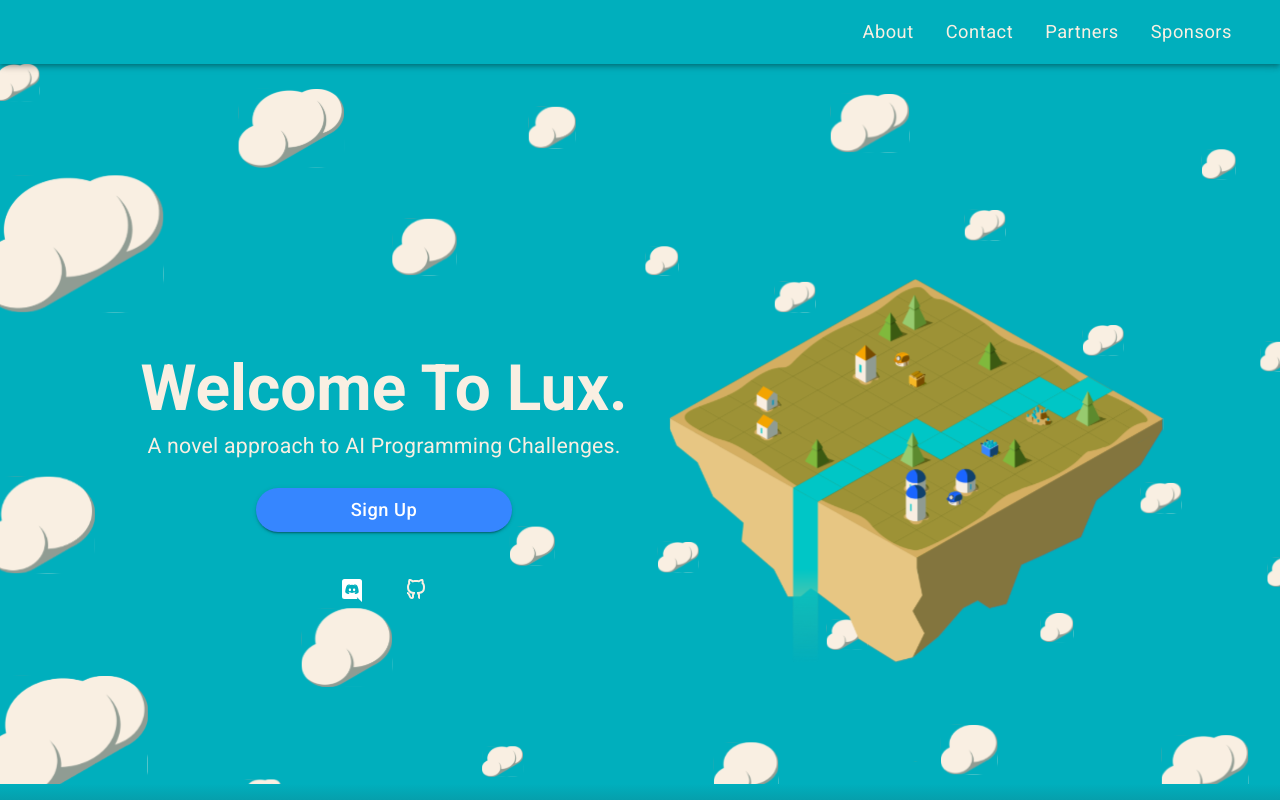
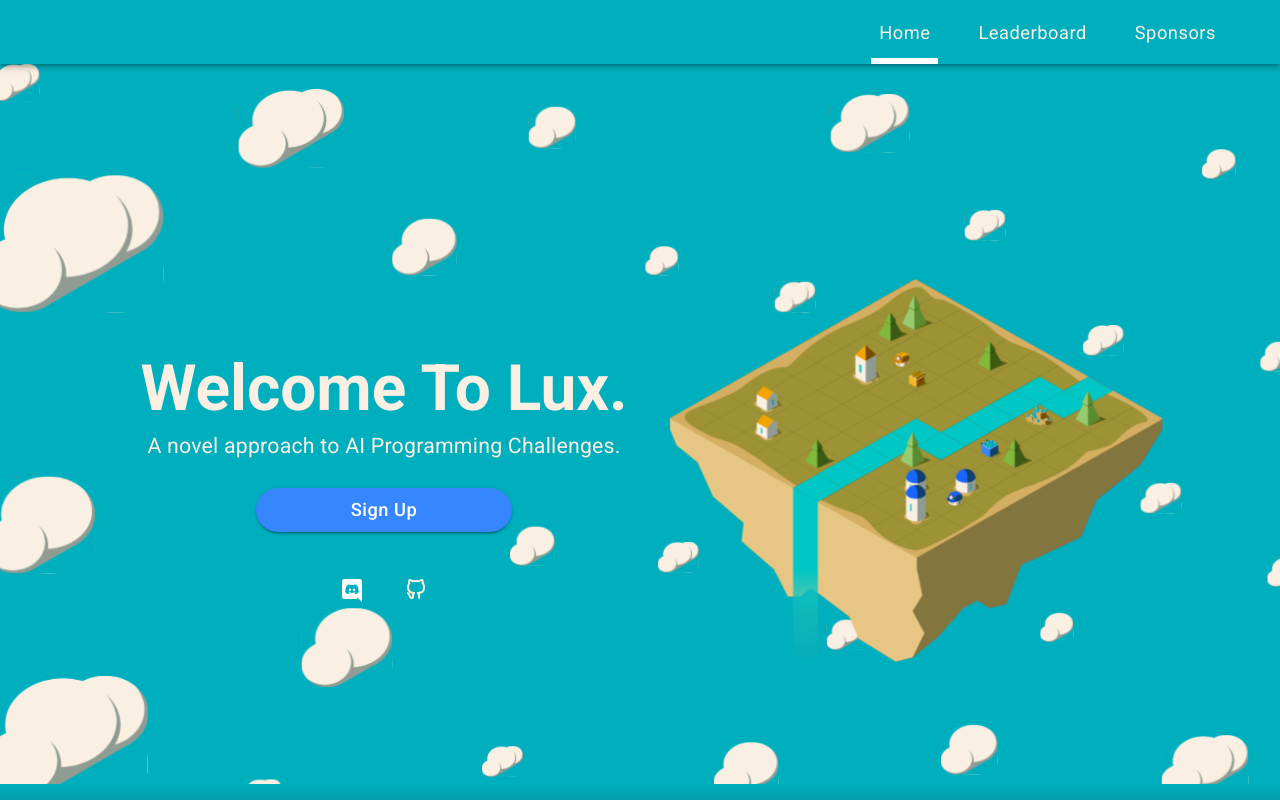
Before and after one commit to Lux-AI-Challenge/static-site, a React (Create React App) app: page / in a window 1280 px wide. Shown: the top 800 px of the page. Built offline with nearby package versions, Linux system fonts and the light colour scheme.

Commit message:
design update

```diff
--- a/src/components/Header/index.css
+++ b/src/components/Header/index.css
@@ -2,9 +2,24 @@
   z-index: 10;
   position: relative;
 }
-.Header .header-tabs button {
-  margin-right: 1rem;
+.Header .header-tabs {
+  /* position: absolute; */
 }
 .Header .spacer {
   flex-grow: 1;
 }
+
+.Header .burger-menu-svg {
+  height: 2rem;
+}
+.Header .mobile-menu-btn {
+  margin-left: 0.25rem;
+  margin-top: 2px;
+}
+#mobile-menu {
+  margin-top: -4px;
+  margin-left: -4px;
+}
+#mobile-menu .MuiPaper-root {
+  background-color: #00afbd;
+}
--- a/src/components/Header/index.tsx
+++ b/src/components/Header/index.tsx
@@ -5,14 +5,20 @@ import {
   // makeStyles,
   // Theme,
   Toolbar,
-  // Menu,
-  // MenuItem,
+  IconButton,
+  Menu,
+  MenuItem,
+  SvgIcon,
 } from '@material-ui/core';
 import React from 'react';
+import NavTab from './navtab';
 // import { Link } from 'react-router-dom';
 import { HashLink } from 'react-router-hash-link';
 import { useTranslation } from 'react-i18next';
+import useMediaQuery from '@material-ui/core/useMediaQuery';
+import BurgerSVG from './burger.svg';
 import './index.css';
+import { useHistory } from 'react-router-dom';
 // import LanguageContext from 'LanguageContext';
 // import { Language } from 'languageconsts';
 
@@ -26,7 +32,9 @@ import './index.css';
 
 const Header = () => {
   // const classes = useStyles();
+  const smallSize = useMediaQuery('(max-width: 768px)');
   const { t } = useTranslation(['Header']);
+  const history = useHistory();
   // const { setLanguage, language } = React.useContext(LanguageContext);
   // const [anchorEl, setAnchorEl] = React.useState<null | HTMLElement>(null);
   // const handleClick = (event: React.MouseEvent<HTMLButtonElement>) => {
@@ -41,16 +49,86 @@ const Header = () => {
   //     setAnchorEl(null);
   //   };
   // };
+  const [anchorEl, setAnchorEl] = React.useState<null | HTMLElement>(null);
+
+  const handleClick = (event: React.MouseEvent<HTMLButtonElement>) => {
+    setAnchorEl(event.currentTarget);
+  };
+
+  const handleClose = (to: string) => {
+    return () => {
+      setAnchorEl(null);
+      history.push(to);
+    };
+  };
+  console.log({ smallSize });
   return (
     <div className="Header">
       <AppBar position="static">
+        {smallSize ? (
+          <div className="mobile-menu-wrapper">
+            <IconButton
+              className="mobile-menu-btn"
+              aria-controls="simple-menu"
+              aria-haspopup="true"
+              onClick={handleClick}
+            >
+              <SvgIcon className="burger-menu-svg">
+                <svg
+                  width="25"
+                  height="25"
+                  viewBox="0 0 25 25"
+                  fill="none"
+                  xmlns="http://www.w3.org/2000/svg"
+                >
+                  <rect width="25" height="4" fill="#F9EFE2" />
+                  <rect y="9" width="25" height="4" fill="#F9EFE2" />
+                  <rect y="18" width="25" height="4" fill="#F9EFE2" />
+                </svg>
+              </SvgIcon>
+            </IconButton>
+            <Menu
+              id="mobile-menu"
+              anchorEl={anchorEl}
+              keepMounted
+              open={Boolean(anchorEl)}
+              onClose={() => {
+                setAnchorEl(null);
+              }}
+            >
+              <MenuItem onClick={handleClose('/')}>{t('Home')}</MenuItem>
+              {/* <MenuItem onClick={handleClose}>{t('Compete')}</MenuItem>
+              <MenuItem onClick={handleClose}>{t('Leaderboard')}</MenuItem> */}
+              <MenuItem onClick={handleClose('/sponsors')}>
+                {t('Sponsors')}
+              </MenuItem>
+              {/* <MenuItem onClick={handleClose}>{t('Forums')}</MenuItem> */}
+            </Menu>
+          </div>
+        ) : (
           <Toolbar>
             <div className="spacer"></div>
             <div className="header-tabs">
-            <HashLink to="#about">
-              <Button>{t('About Us')}</Button>
-            </HashLink>
-            <HashLink to="#contact">
+              <NavTab to="/" text={t('Home')} />
+
+              {/* <NavTab
+              external
+              to="/compete"
+              text={t('Compete')}
+            />*/}
+              <NavTab
+                external
+                to="https://kaggle.com/c/..."
+                text={t('Leaderboard')}
+              />
+              <NavTab to="/sponsors" text={t('Sponsors')} />
+              {/* <NavTab
+                external
+                to="https://kaggle.com/c/..."
+                text={t('Forums')}
+              /> */}
+              {/* <NavTab to="/#contact" text={t('Contact')} /> */}
+              {/* <HashLink to="/contact">
               <Button>{t('Contact')}</Button>
             </HashLink>
             <HashLink to="#partners">
@@ -58,7 +136,7 @@ const Header = () => {
             </HashLink>
             <HashLink to="#sponsor">
               <Button>{t('Sponsors')}</Button>
-            </HashLink>
+            </HashLink> */}
               {/* <Button
               aria-controls="simple-menu"
               aria-haspopup="true"
@@ -88,6 +166,7 @@ const Header = () => {
             </Menu> */}
             </div>
           </Toolbar>
+        )}
       </AppBar>
     </div>
   );
--- /dev/null
+++ b/src/components/Header/navtab.css
@@ -0,0 +1,15 @@
+.NavTab {
+  display: inline-block;
+  text-align: center;
+  /* min-width: 10rem; */
+  margin-right: 2rem;
+  height: 64px;
+  line-height: 64px;
+}
+.NavTab.active {
+  /* padding-bottom: 12px; */
+  border-bottom: 6px solid white;
+}
+.NavTab a {
+  text-align: center;
+}
--- /dev/null
+++ b/src/components/Header/navtab.tsx
@@ -0,0 +1,32 @@
+import { Button } from '@material-ui/core';
+import React from 'react';
+import { Link } from 'react-router-dom';
+import './navtab.css';
+type NavTabProps = {
+  to: string;
+  text: string;
+  external?: boolean;
+};
+const NavTab = ({ to, text, external }: NavTabProps) => {
+  if (external) {
+    return (
+      <a className="NavTab" href={to} target="_blank" rel="noreferrer">
+        <Button>{text}</Button>
+      </a>
+    );
+  }
+  let active = false;
+  if (window.location.pathname === to) {
+    active = true;
+  }
+  console.log();
+  return (
+    <div className={`NavTab ${active ? 'active' : ''}`}>
+      <Link to={to}>
+        <Button>{text}</Button>
+      </Link>
+    </div>
+  );
+};
+
+export default NavTab;
--- a/src/locales/en.json
+++ b/src/locales/en.json
@@ -1,7 +1,10 @@
 {
   "Header": {
-    "About Us": "About",
-    "Contact": "Contact"
+    "Home": "Home",
+    "Contact": "Contact",
+    "Forums": "Forums",
+    "Leaderboard": "Leaderboard",
+    "Compete": "Compete"
   },
   "Home": {
     "Sign Up": "Sign Up",
--- a/src/pages/Home/index.css
+++ b/src/pages/Home/index.css
@@ -101,6 +101,16 @@
     width: calc(100% + 200px);
   }
 }
+@media only screen and (max-width: 880px) {
+  .HomePage .backdrop {
+    right: -400px;
+    left: auto;
+    width: calc(100% + 400px);
+  }
+  .HomePage .splash .splash-text {
+    top: 10rem;
+  }
+}
 @media only screen and (max-width: 630px) {
   .HomePage .backdrop {
     right: auto;
```
Lines whose indentation alone changed are shown as unchanged.
